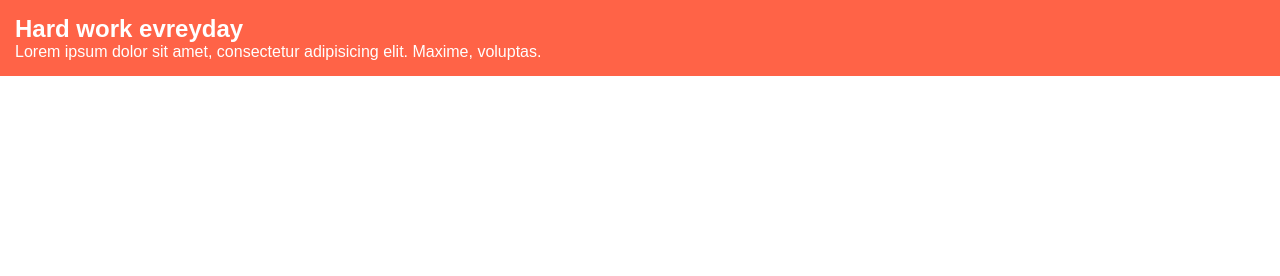
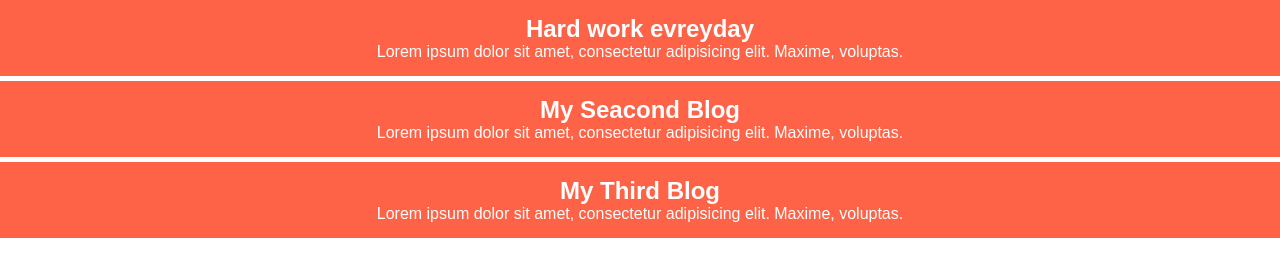
Before and after one commit to ryanarifk/My-first-repo, a plain HTML site: page index.html in a window 1280 px wide. Drawn offline with Linux system fonts and the light colour scheme.

Commit message:
my secend blog added

```diff
--- a/index.html
+++ b/index.html
@@ -12,5 +12,13 @@
         <h2>Hard work evreyday</h2>
         <p>Lorem ipsum dolor sit amet, consectetur adipisicing elit. Maxime, voluptas.</p>
     </div>
+     <div>
+        <h2>My Seacond Blog</h2>
+        <p>Lorem ipsum dolor sit amet, consectetur adipisicing elit. Maxime, voluptas.</p>
+    </div>
+    <div>
+        <h2>My Third Blog</h2>
+        <p>Lorem ipsum dolor sit amet, consectetur adipisicing elit. Maxime, voluptas.</p>
+    </div>
 </body>
 </html>
--- a/style.css
+++ b/style.css
@@ -8,4 +8,5 @@ div{
     font-family: Arial, Helvetica, sans-serif;
     padding: 15px;
     margin-bottom: 5px;
+    text-align: center;
 }
```
